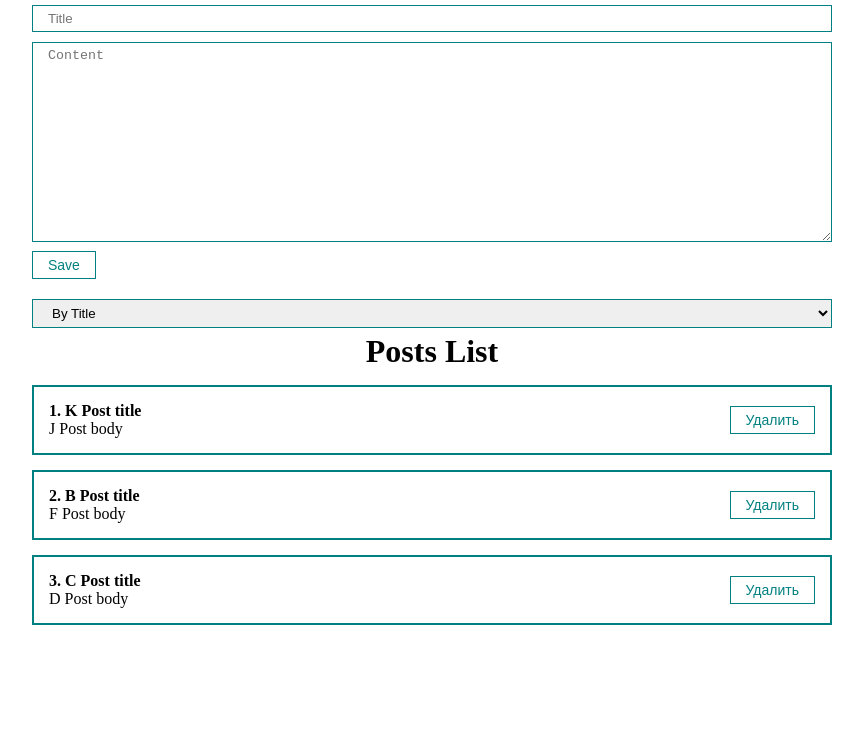
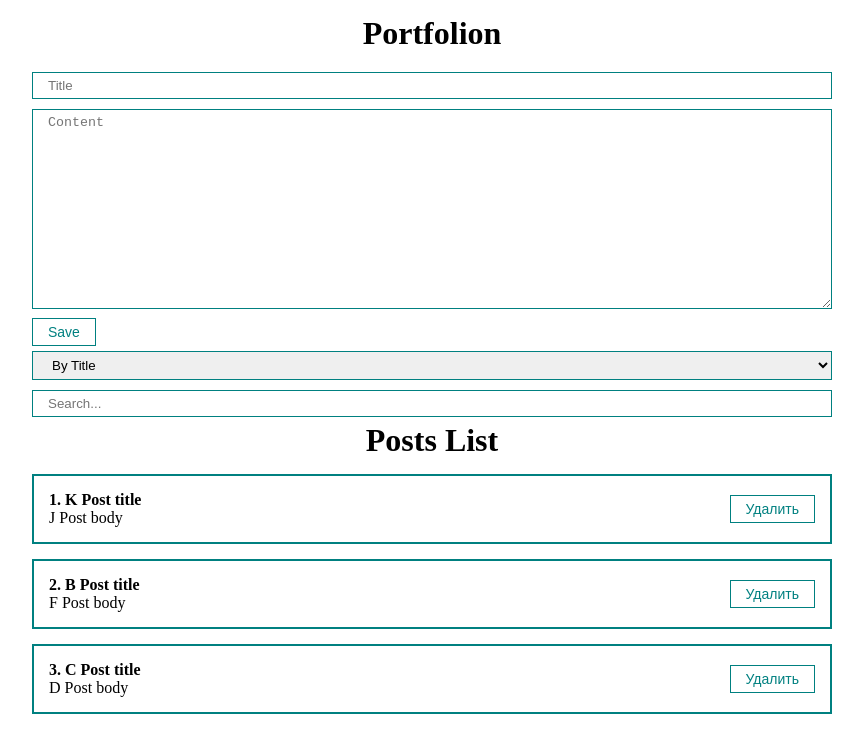
Before and after one commit to adrianoff/react-learning, a React (Create React App) app in the folder src/: page / in a window 1280 px wide. Shown: the top 752 px of the page, without its empty margins (208-1071 px from the left). Built offline with nearby package versions, Linux system fonts and the light colour scheme.

Commit message:
learning. search.

```diff
--- a/src/src/App.js
+++ b/src/src/App.js
@@ -1,8 +1,9 @@
-import React, {useState} from "react";
+import React, {useMemo, useState} from "react";
 import './Styles/App.css'
 import PostList from "./Components/PostList";
 import Form from "./Components/Form";
 import MySelect from "./Components/UI/select/MySelect";
+import MyInput from "./Components/UI/input/MyInput";
 
 function App() {
     const [posts, setPosts] = useState([
@@ -12,6 +13,23 @@ function App() {
     ])
 
     const [selectedSort, setSelectedSort] = useState('')
+    const [searchQuery, setSearchQuery] = useState('')
+
+    const sortedPosts = useMemo(() => {
+        console.log('sortedPosts call')
+        if (selectedSort) {
+            return [...posts].sort((a, b) => a[selectedSort].localeCompare(b[selectedSort]))
+        }
+
+        return posts
+    }, [selectedSort, posts])
+
+    const sortedAndFilteredPosts = useMemo(
+        () => sortedPosts.filter(
+            post => post.title.toLowerCase().includes(searchQuery) || post.content.toLowerCase().includes(searchQuery)
+        ),
+        [searchQuery, sortedPosts]
+    )
 
     const createPost = (newPost) => {
         setPosts([...posts, newPost])
@@ -23,18 +41,19 @@ function App() {
 
     const sortPosts = (sort) => {
         setSelectedSort(sort)
+    }
 
-        const sortedPosts = [...posts].sort((a ,b) => {
-            return a[sort].localeCompare(b[sort])
-        })
+    const filterPosts = (event) => {
+        const text = event.target.value
+        const filteredPosts = posts.filter(post => post.content.includes(text))
 
-        setPosts(sortedPosts)
+        setPosts(filteredPosts)
     }
 
     return (
         <div className="App">
+            <h1 style={{margin: '15px 0', textAlign: 'center'}}>Portfolion</h1>
             <Form create={createPost}/>
-            <h1 style={{margin: '15px 0'}}></h1>
             <div>
                 <MySelect
                     value={selectedSort}
@@ -45,12 +64,17 @@ function App() {
                     ]}
                 />
             </div>
-            {posts.length !== 0
-                ? <PostList remove={removePost} posts={posts} title="Posts List"/>
+            <div>
+                <MyInput
+                    placeholder={"Search..."}
+                    onChange={e => setSearchQuery(e.target.value)}
+                    value={searchQuery}
+                />
+            </div>
+            {sortedAndFilteredPosts.length !== 0
+                ? <PostList remove={removePost} posts={sortedAndFilteredPosts} title="Posts List"/>
                 : <h1 style={{textAlign: "center"}}>No posts!</h1>
             }
-
-
         </div>
     );
 }
```
